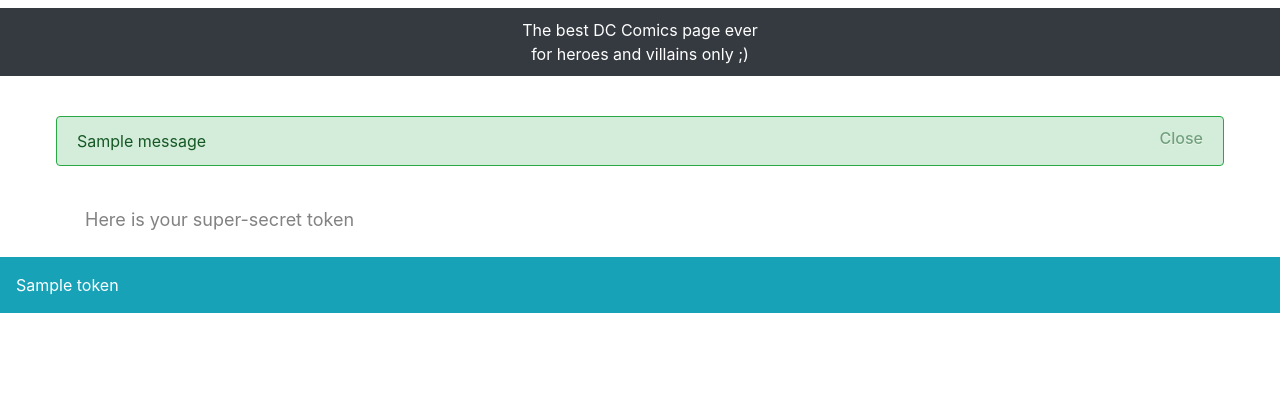
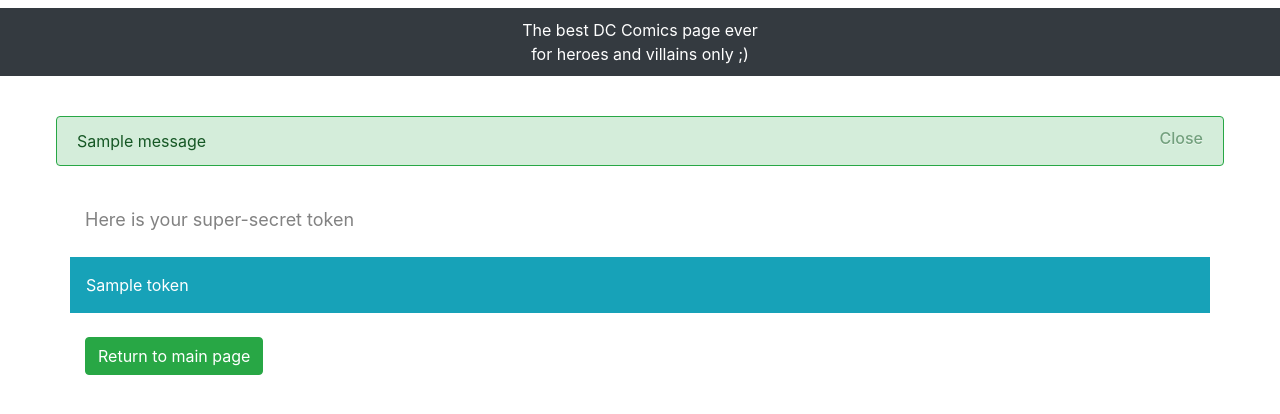
Before and after one commit to KCzenczek/django_jwt_project, a Django app: template templates/main_page/token_generation.html in a window 1280 px wide. Shown: the top 414 px of the page. Run offline with Django 4.2, Linux system fonts and the light colour scheme; the template is opened without the code that fills it: most values are stand-ins (such as "Sample title", 1, 10 or a date in 2020); one stand-in notice (Sample message) is shown; some libraries are stand-ins or nearby versions.

Commit message:
following adjustment

```diff
--- a/api/views.py
+++ b/api/views.py
@@ -3,6 +3,6 @@ from api.serializers import UserSerializer
 from rest_framework import generics
 
 
-class UserList(generics.ListCreateAPIView):
+class UserList(generics.ListAPIView):
     queryset = User.objects.all()
     serializer_class = UserSerializer
--- a/templates/main_page/main_page.html
+++ b/templates/main_page/main_page.html
@@ -33,7 +33,7 @@
         </li>
         <li class="nav-item">
           <div type="button" class="btn btn-outline-secondary">
-            <a href="{% url 'token_generation' %}"  role="button" target="_blank">Generate token</a>
+            <a href="{% url 'token_generation' %}"  role="button">Generate token</a>
           </div>
         </li>
           {% if user.is_superuser %}
--- a/templates/main_page/token_generation.html
+++ b/templates/main_page/token_generation.html
@@ -12,7 +12,9 @@
     {% for message in messages %}
     <div class="alert alert-{{ message.tags }} alert-dismissible fade show mx-5 mt-4 border border-{{ message.tags }}" role="alert">
       <button type="button" class="close" data-dismiss="alert"><h6>Close</h6></button>
-        {{ message }}
+        <div style="word-break: break-word">
+          {{ message }}
+        </div>
     </div>
     {% endfor %}
     </ul>
@@ -25,13 +27,14 @@
   </div>
 
   <form method="post" enctype="multipart/form-data">
-    <div class="container-fluid-md p-3 my-4 bg-info text-white">
+    <div class="container-md p-3 my-4 bg-info text-white">
       {% csrf_token %}
-      {{ token }}
+      <div style="word-break: break-word">
+        {{ token }}
+      </div>
     </div>
-{#    <div class="container">#}
-{#      {% csrf_token %}#}
-{#      <bold>token_decoded:</bold> {{ token_decoded }}#}
-{#    </div>#}
+    <div class="container">
+      <a type="button" class="btn btn-success" href="{% url 'main_page' %}" >Return to main page</a>
+    </div>
   </form>
 {% endblock %}
```
Also changed, not shown: main_page/views.py (+15 -18 lines).
